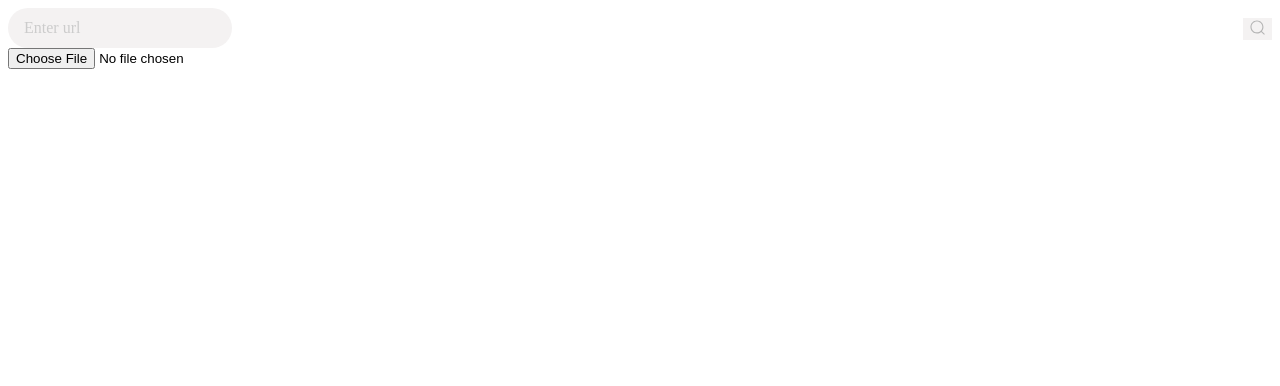
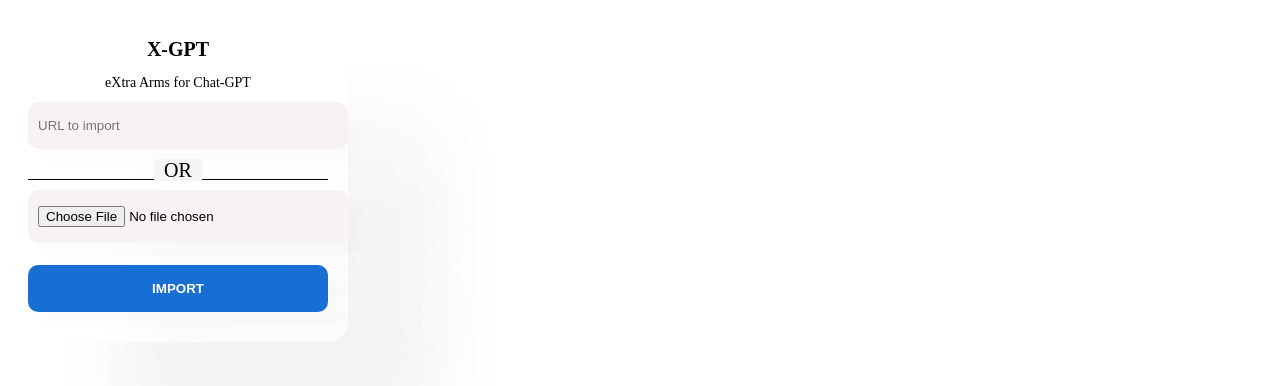
Before and after one commit to Owbird/X-GPT, a website built with webpack: page public/popup.html in a window 1280 px wide. Built offline with nearby package versions, Linux system fonts and the light colour scheme; files whose address does not match are found by name.

Commit message:
Chore: UI update

```diff
--- a/public/popup.html
+++ b/public/popup.html
@@ -7,24 +7,26 @@
   <body>
     <script src="popup.js"></script>
 
-    <div class="search">
-      <input
-        id="search-box"
-        type="text"
-        class="search__input"
-        placeholder="Enter url"
-      />
-      <button id="search-btn" class="search__button">
-        <svg class="search__icon" aria-hidden="true" viewBox="0 0 24 24">
-          <g>
-            <path
-              d="M21.53 20.47l-3.66-3.66C19.195 15.24 20 13.214 20 11c0-4.97-4.03-9-9-9s-9 4.03-9 9 4.03 9 9 9c2.215 0 4.24-.804 5.808-2.13l3.66 3.66c.147.146.34.22.53.22s.385-.073.53-.22c.295-.293.295-.767.002-1.06zM3.5 11c0-4.135 3.365-7.5 7.5-7.5s7.5 3.365 7.5 7.5-3.365 7.5-7.5 7.5-7.5-3.365-7.5-7.5z"
-            ></path>
-          </g>
-        </svg>
-      </button>
-    </div>
-
-    <input type="file" name="file" id="file-picker" accept=".txt" />
+    <form class="form">
+      <span class="title">X-GPT</span>
+      <span class="sub mb">eXtra Arms for Chat-GPT</span>
+      <input type="text" class="input" placeholder="URL to import" />
+      <div
+        style="
+          width: 100%;
+          height: 20px;
+          border-bottom: 1px solid black;
+          text-align: center;
+        "
+      >
+        <span
+          style="font-size: 20px; background-color: #f3f5f6; padding: 0 10px"
+        >
+          OR
+        </span>
+      </div>
+      <input type="file" class="input" placeholder="file to import" />
+      <button id="import">Import</button>
+    </form>
   </body>
 </html>
--- a/src/popup.css
+++ b/src/popup.css
@@ -1,54 +1,77 @@
-.search {
+.form {
   display: flex;
-  align-items: center;
-  justify-content: space-between;
-  text-align: center;
+  flex-direction: column;
+  gap: 10px;
+  width: 300px;
+  background-color: #fff;
+  border-radius: 20px;
+  padding: 30px 20px;
+  box-shadow: 100px 100px 80px rgba(0, 0, 0, 0.03);
 }
 
-.search__input {
-  font-family: inherit;
-  font-size: inherit;
-  background-color: #f4f2f2;
-  border: none;
-  color: #646464;
-  padding: 0.7rem 1rem;
-  border-radius: 30px;
-  width: 12em;
-  transition: all ease-in-out 0.5s;
-  margin-right: -2rem;
+.title {
+  color: black;
+  font-weight: bold;
+  text-align: center;
+  font-size: 20px;
+  margin-bottom: 4px;
 }
 
-.search__input:hover,
-.search__input:focus {
-  box-shadow: 0 0 1em #00000013;
+.sub {
+  text-align: center;
+  color: black;
+  font-size: 14px;
+  width: 100%;
 }
 
-.search__input:focus {
-  outline: none;
-  background-color: #f0eeee;
+.sub.mb {
+  margin-bottom: 1px;
 }
 
-.search__input::-webkit-input-placeholder {
-  font-weight: 100;
-  color: #ccc;
+.sub a {
+  color: rgb(23, 111, 211);
 }
 
-.search__input:focus + .search__button {
-  background-color: #f0eeee;
+.avatar {
+  height: 50px;
+  width: 50px;
+  background-color: rgb(23, 111, 211);
+  border-radius: 50%;
+  align-self: center;
+  padding: 6px;
+  cursor: pointer;
+  box-shadow: 12.5px 12.5px 10px rgba(0, 0, 0, 0.015),
+    100px 100px 80px rgba(0, 0, 0, 0.03);
 }
 
-.search__button {
-  border: none;
-  background-color: #f4f2f2;
-  margin-top: 0.1em;
+.form button {
+  align-self: flex-end;
 }
 
-.search__button:hover {
-  cursor: pointer;
+.input,
+button {
+  border: none;
+  outline: none;
+  width: 100%;
+  padding: 16px 10px;
+  background-color: rgb(247, 243, 243);
+  border-radius: 10px;
+  box-shadow: 12.5px 12.5px 10px rgba(0, 0, 0, 0.015),
+    100px 100px 80px rgba(0, 0, 0, 0.03);
 }
 
-.search__icon {
-  height: 1.3em;
-  width: 1.3em;
-  fill: #b4b4b4;
+button {
+  margin-top: 12px;
+  background-color: rgb(23, 111, 211);
+  color: #fff;
+  text-transform: uppercase;
+  font-weight: bold;
 }
+
+.input:focus {
+  border: 1px solid rgb(23, 111, 211);
+}
+
+#file {
+  display: none;
+}
```
